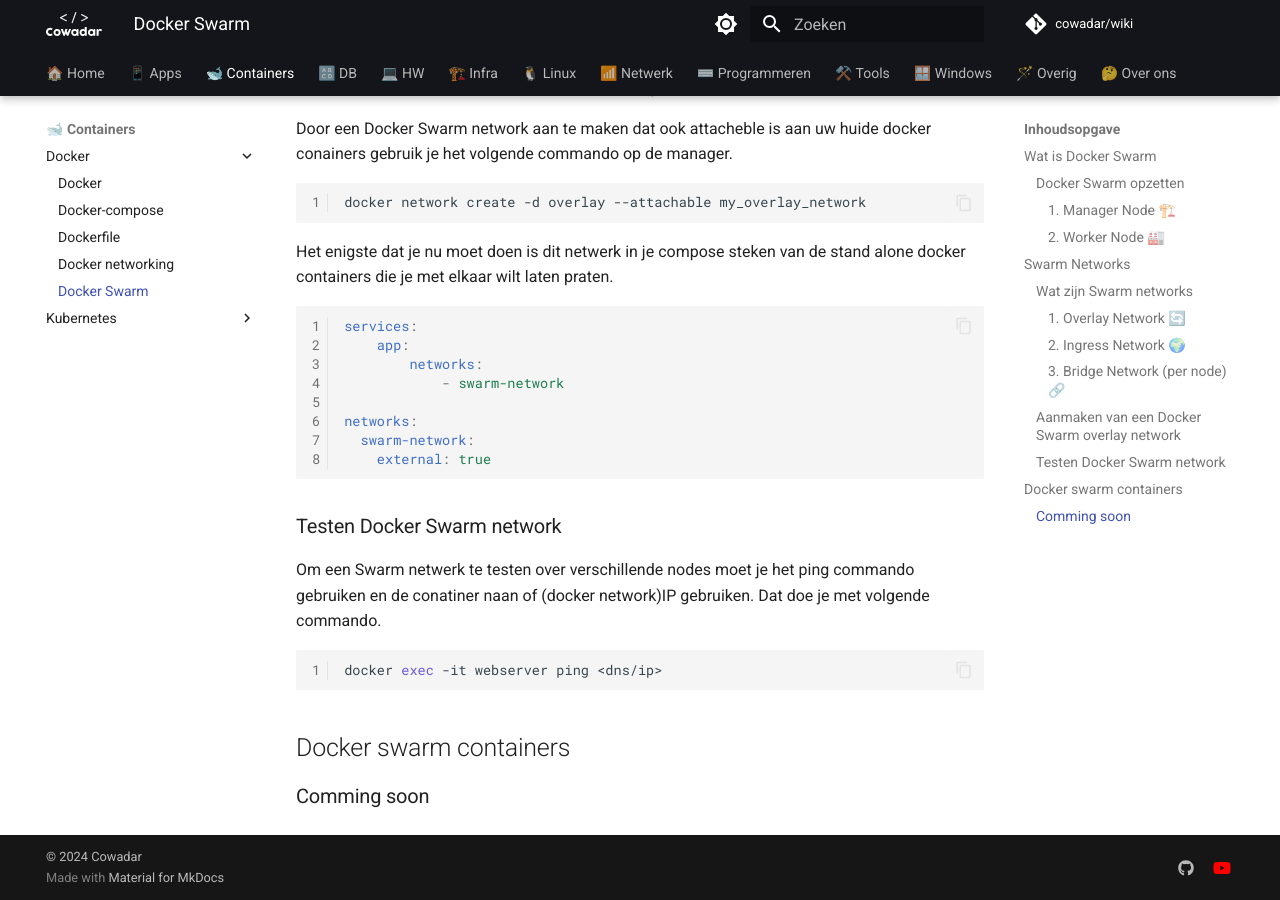
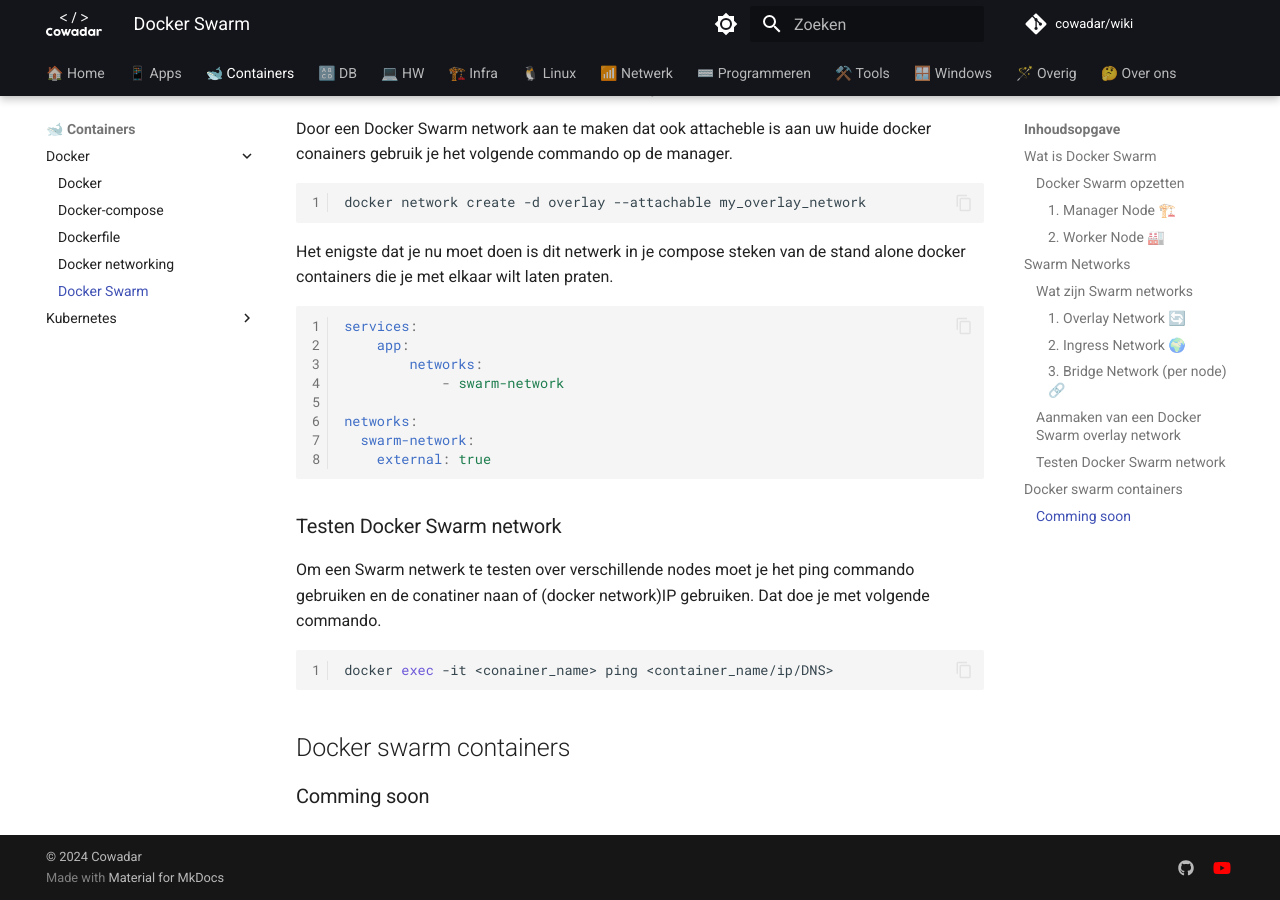
Before and after one commit to cowadar/wiki, an MkDocs documentation site: the page built from docs/container/docker/swarm.md, in a window 1280 px wide and 900 px high, scrolled down 2446 px. Built offline with MkDocs 1.6.1 and Material for MkDocs 9.7.7, drawn with Linux system fonts in a browser that asks for light colours; comment, search, counter and statistics services are not loaded.

````diff
--- a/docs/container/docker/swarm.md
+++ b/docs/container/docker/swarm.md
@@ -96,7 +96,7 @@
 Dat doe je met volgende commando.
 
 ```bash
-docker exec -it webserver ping <dns/ip>
+docker exec -it <conainer_name> ping <container_name/ip/DNS>
 ```
 
 
````
